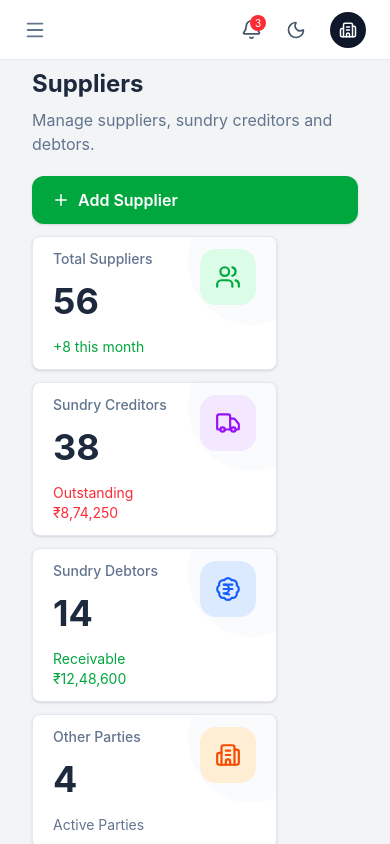
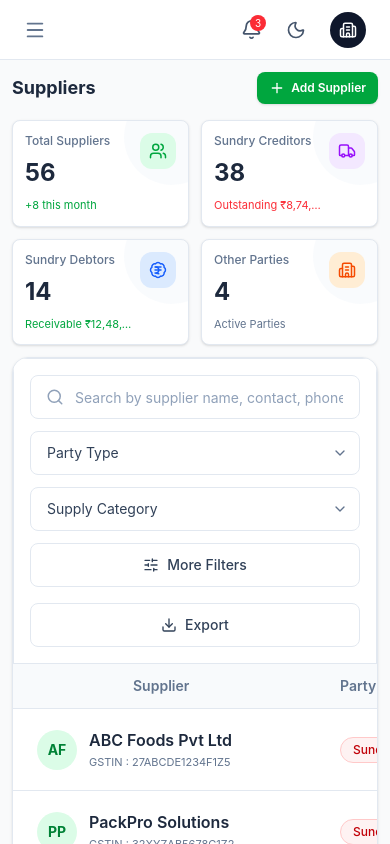
Before and after one commit to AljasMuthukadan/stockflow, a React (Vite) app in the folder client/: page /dashboard/suppliers in a window 390 px wide. Built offline with nearby package versions, Linux system fonts and the light colour scheme.

Commit message:
dashboard low stock ui responsive issue fixed

```diff
--- a/client/src/components/dashboard/LowStockTable.jsx
+++ b/client/src/components/dashboard/LowStockTable.jsx
@@ -52,12 +52,16 @@ const products = [
 
 export default function LowStockTable() {
   return (
-    <div className="flex h-[330px] min-h-0 flex-col overflow-hidden rounded-2xl border border-slate-200 bg-white shadow-sm">
+    <div className="flex h-full min-h-0 flex-col overflow-hidden rounded-xl border border-slate-200 bg-white">
 
-      {/* Header - Fixed */}
-      <div className="flex shrink-0 items-center justify-between border-b border-slate-100 bg-white px-5 py-3">
-        <div>
-          <h3 className="text-base font-semibold text-slate-900 sm:text-lg">
+      {/* ================================================= */}
+      {/* HEADER */}
+      {/* ================================================= */}
+
+      <div className="flex shrink-0 items-center justify-between border-b border-slate-100 px-4 py-3 sm:px-5">
+
+        <div className="min-w-0">
+          <h3 className="text-sm font-semibold text-slate-900 sm:text-base">
             Low Stock Alerts
           </h3>
 
@@ -66,45 +70,161 @@ export default function LowStockTable() {
           </p>
         </div>
 
-        <span className="rounded-full bg-red-50 px-3 py-1 text-xs font-medium text-red-600">
+        <span className="shrink-0 rounded-full bg-red-50 px-2.5 py-1 text-[11px] font-medium text-red-600 sm:px-3 sm:text-xs">
           {products.length} Alerts
         </span>
+
       </div>
 
-      {/* Table Area */}
-      <div className="min-h-0 flex-1 overflow-hidden">
 
-        {/* Horizontal scroll for smaller screens */}
-        <div className="h-full scrollbar-none overflow-x-auto">
+      {/* ================================================= */}
+      {/* MOBILE VIEW */}
+      {/* ================================================= */}
 
-          <table className="min-w-[760px] w-full text-sm">
+      <div className="min-h-0 flex-1 overflow-y-auto md:hidden">
 
-            {/* Table Header - Fixed */}
+        <div className="divide-y divide-slate-100">
+
+          {products.map((item) => (
+
+            <div
+              key={item.product}
+              className="px-4 py-3 transition hover:bg-slate-50"
+            >
+
+              {/* Top Row */}
+
+              <div className="flex items-start justify-between gap-3">
+
+                <div className="min-w-0">
+
+                  <h4 className="truncate text-sm font-semibold text-slate-800">
+                    {item.product}
+                  </h4>
+
+                  <p className="mt-0.5 truncate text-xs text-slate-400">
+                    {item.category}
+                  </p>
+
+                </div>
+
+                {/* Status */}
+
+                <span
+                  className={`shrink-0 rounded-full px-2 py-1 text-[10px] font-medium ${
+                    item.status === "Critical"
+                      ? "bg-red-100 text-red-600"
+                      : "bg-orange-100 text-orange-600"
+                  }`}
+                >
+                  {item.status}
+                </span>
+
+              </div>
+
+
+              {/* Stock Information */}
+
+              <div className="mt-3 flex items-center justify-between">
+
+                <div>
+                  <p className="text-[11px] text-slate-400">
+                    Current
+                  </p>
+
+                  <p
+                    className={`mt-0.5 text-sm font-semibold ${
+                      item.status === "Critical"
+                        ? "text-red-600"
+                        : "text-orange-600"
+                    }`}
+                  >
+                    {item.stock}
+                  </p>
+                </div>
+
+
+                <div className="text-right">
+
+                  <p className="text-[11px] text-slate-400">
+                    Minimum
+                  </p>
+
+                  <p className="mt-0.5 text-sm font-medium text-slate-600">
+                    {item.minimum}
+                  </p>
+
+                </div>
+
+              </div>
+
+
+              {/* Action */}
+
+              <button
+                type="button"
+                className="
+                  mt-3
+                  w-full
+                  rounded-lg
+                  border
+                  border-slate-200
+                  px-3
+                  py-2
+                  text-xs
+                  font-medium
+                  text-slate-700
+                  transition
+                  hover:bg-slate-100
+                "
+              >
+                Restock
+              </button>
+
+            </div>
+
+          ))}
+
+        </div>
+
+      </div>
+
+
+      {/* ================================================= */}
+      {/* TABLE VIEW - TABLET + DESKTOP */}
+      {/* ================================================= */}
+
+      <div className="hidden min-h-0 flex-1 overflow-auto md:block">
+
+        <table className="w-full min-w-[680px] text-sm">
+
+          {/* Table Header */}
+
           <thead className="sticky top-0 z-10 bg-slate-50">
 
             <tr className="border-b border-slate-100">
 
-                <th className="whitespace-nowrap px-5 py-3 text-left text-xs font-semibold text-slate-500">
+              <th className="whitespace-nowrap px-4 py-3 text-left text-xs font-semibold text-slate-500 lg:px-5">
                 Product
               </th>
 
-                <th className="whitespace-nowrap px-5 py-3 text-left text-xs font-semibold text-slate-500">
+              <th className="whitespace-nowrap px-4 py-3 text-left text-xs font-semibold text-slate-500 lg:px-5">
                 Category
               </th>
 
-                <th className="whitespace-nowrap px-5 py-3 text-left text-xs font-semibold text-slate-500">
+              <th className="whitespace-nowrap px-4 py-3 text-left text-xs font-semibold text-slate-500 lg:px-5">
                 Current Stock
               </th>
 
-                <th className="whitespace-nowrap px-5 py-3 text-left text-xs font-semibold text-slate-500">
+              <th className="whitespace-nowrap px-4 py-3 text-left text-xs font-semibold text-slate-500 lg:px-5">
                 Minimum Stock
               </th>
 
-                <th className="whitespace-nowrap px-5 py-3 text-left text-xs font-semibold text-slate-500">
+              <th className="whitespace-nowrap px-4 py-3 text-left text-xs font-semibold text-slate-500 lg:px-5">
                 Status
               </th>
 
-                <th className="whitespace-nowrap px-5 py-3 text-right text-xs font-semibold text-slate-500">
+              <th className="whitespace-nowrap px-4 py-3 text-right text-xs font-semibold text-slate-500 lg:px-5">
                 Action
               </th>
 
@@ -112,7 +232,9 @@ export default function LowStockTable() {
 
           </thead>
 
-            {/* ONLY BODY SCROLLS */}
+
+          {/* Table Body */}
+
           <tbody>
 
             {products.map((item) => (
@@ -124,21 +246,26 @@ export default function LowStockTable() {
 
                 {/* Product */}
 
-                  <td className="whitespace-nowrap px-5 py-3.5">
+                <td className="whitespace-nowrap px-4 py-3 lg:px-5 lg:py-3.5">
+
                   <span className="font-medium text-slate-800">
                     {item.product}
                   </span>
+
                 </td>
+
 
                 {/* Category */}
 
-                  <td className="whitespace-nowrap px-5 py-3.5 text-slate-500">
+                <td className="whitespace-nowrap px-4 py-3 text-slate-500 lg:px-5 lg:py-3.5">
                   {item.category}
                 </td>
 
+
                 {/* Current Stock */}
 
-                  <td className="whitespace-nowrap px-5 py-3.5">
+                <td className="whitespace-nowrap px-4 py-3 lg:px-5 lg:py-3.5">
+
                   <span
                     className={
                       item.status === "Critical"
@@ -148,20 +275,23 @@ export default function LowStockTable() {
                   >
                     {item.stock}
                   </span>
+
                 </td>
+
 
                 {/* Minimum Stock */}
 
-                  <td className="whitespace-nowrap px-5 py-3.5 text-slate-500">
+                <td className="whitespace-nowrap px-4 py-3 text-slate-500 lg:px-5 lg:py-3.5">
                   {item.minimum}
                 </td>
 
+
                 {/* Status */}
 
-                  <td className="whitespace-nowrap px-5 py-3.5">
+                <td className="whitespace-nowrap px-4 py-3 lg:px-5 lg:py-3.5">
 
                   <span
-                      className={`rounded-full px-3 py-1 text-xs font-medium ${
+                    className={`rounded-full px-2.5 py-1 text-xs font-medium ${
                       item.status === "Critical"
                         ? "bg-red-100 text-red-600"
                         : "bg-orange-100 text-orange-600"
@@ -172,9 +302,10 @@ export default function LowStockTable() {
 
                 </td>
 
+
                 {/* Action */}
 
-                  <td className="whitespace-nowrap px-5 py-3.5 text-right">
+                <td className="whitespace-nowrap px-4 py-3 text-right lg:px-5 lg:py-3.5">
 
                   <button
                     type="button"
@@ -182,13 +313,16 @@ export default function LowStockTable() {
                       rounded-lg
                       border
                       border-slate-200
-                        px-4
-                        py-2
-                        text-sm
+                      px-3
+                      py-1.5
+                      text-xs
                       font-medium
                       text-slate-700
                       transition
                       hover:bg-slate-100
+                      lg:px-4
+                      lg:py-2
+                      lg:text-sm
                     "
                   >
                     Restock
@@ -207,7 +341,5 @@ export default function LowStockTable() {
       </div>
 
     </div>
-
-    </div>
   );
 }
--- a/client/src/components/inventory/InventoryFilters.jsx
+++ b/client/src/components/inventory/InventoryFilters.jsx
@@ -8,7 +8,7 @@ import {
 
 const InventoryFilters = () => {
   return (
-    <div className="px-8">
+    <div className="px-3 sm:px-4 md:px-6 lg:px-8">
 
       <div className="w-full rounded-2xl border border-slate-200 bg-white p-4 shadow-sm">
 
--- a/client/src/components/inventory/InventoryTable.jsx
+++ b/client/src/components/inventory/InventoryTable.jsx
@@ -23,7 +23,7 @@ const badgeStyle = (status) => {
 
 export default function InventoryTable() {
   return (
-    <div className="mt-5 mb-5 px-8">
+    <div className="mt-5 mb-5 px-3 sm:px-4 md:px-6 lg:px-8">
 
       {/* Table Card */}
 
--- a/client/src/components/suppliers/SupplierHeader.jsx
+++ b/client/src/components/suppliers/SupplierHeader.jsx
@@ -4,46 +4,116 @@ import SupplierModal from "./add-supplier/SupplierModal";
 
 const SupplierHeader = () => {
   const [showModal, setShowModal] = useState(false);
+
   return (
     <>
-    <div className="flex flex-col gap-5 lg:flex-row lg:items-center lg:justify-between">
+      <div
+        className="
+          mb-4
+          flex
+          flex-row
+          items-center
+          justify-between
+          gap-3
 
-      <div>
+          sm:mb-5
+          sm:gap-4
+        "
+      >
+        {/* ========================= */}
+        {/* LEFT */}
+        {/* ========================= */}
 
-        <h1 className="text-2xl font-bold text-slate-800">
+        <div className="min-w-0 flex-1">
+
+          <h1
+            className="
+              truncate
+              text-lg
+              font-bold
+              text-slate-800
+
+              sm:text-xl
+
+              lg:text-2xl
+            "
+          >
             Suppliers
           </h1>
 
-        <p className="mt-2 text-slate-500">
+          <p
+            className="
+              mt-1
+              hidden
+              text-sm
+              text-slate-500
+
+              lg:block
+            "
+          >
             Manage suppliers, sundry creditors and debtors.
           </p>
 
         </div>
 
+
+        {/* ========================= */}
+        {/* RIGHT */}
+        {/* ========================= */}
+
         <button
+          type="button"
+          onClick={() => setShowModal(true)}
           className="
-        flex
+            inline-flex
+            shrink-0
             items-center
-        gap-2
-        rounded-xl
+            justify-center
+            gap-1.5
+            rounded-lg
             bg-green-600
-        hover:bg-green-700
-        px-5
-        py-3
+            px-3
+            py-2
+            text-xs
+            font-semibold
             text-white
-        font-semibold
             shadow-sm
             transition
+            hover:bg-green-700
+            active:scale-95
+
+            sm:gap-2
+            sm:rounded-xl
+            sm:px-4
+            sm:py-2.5
+            sm:text-sm
+
+            lg:px-5
+            lg:py-3
           "
-        onClick={() => setShowModal(true)}
         >
-        <Plus size={18} />
+          <Plus
+            size={16}
+            className="sm:h-[18px] sm:w-[18px]"
+          />
 
+          <span className="whitespace-nowrap">
             Add Supplier
+          </span>
+        </button>
 
-      </button>
       </div>
-      {showModal && (<SupplierModal onClose={() => setShowModal(false)} />)}
+
+
+      {/* ========================= */}
+      {/* MODAL */}
+      {/* ========================= */}
+
+      {showModal && (
+        <SupplierModal
+          onClose={() => setShowModal(false)}
+        />
+      )}
     </>
   );
 };
--- a/client/src/components/suppliers/SupplierStats.jsx
+++ b/client/src/components/suppliers/SupplierStats.jsx
@@ -61,14 +61,12 @@ const colors = {
 
 const SupplierStats = () => {
   return (
-    <div className="grid gap-3 w-full sm:grid-cols-2 xl:grid-cols-4">
+    <div className="grid w-full grid-cols-2 gap-3 lg:grid-cols-4">
 
       {stats.map((item) => {
-
         const Icon = item.icon;
 
         return (
-
           <div
             key={item.title}
             className="
@@ -79,13 +77,17 @@ const SupplierStats = () => {
               border
               border-slate-200
               bg-white
+              px-3
               py-3
-            px-5
               shadow-sm
               transition-all
               duration-300
               hover:-translate-y-1
-            hover:shadow-xl
+              hover:shadow-md
+              sm:px-4
+              sm:py-4
+              lg:px-5
+              lg:py-3
             "
           >
 
@@ -94,58 +96,89 @@ const SupplierStats = () => {
             <div
               className="
                 absolute
-              -right-10
-              -top-10
-              h-32
-              w-32
+                -right-8
+                -top-8
+                h-24
+                w-24
                 rounded-full
                 bg-slate-100/40
                 transition
                 group-hover:scale-110
+                sm:-right-10
+                sm:-top-10
+                sm:h-28
+                sm:w-28
+                lg:h-32
+                lg:w-32
               "
             />
 
-            <div className="relative flex items-start justify-between">
+            {/* Content */}
 
-              <div>
+            <div className="relative flex items-start justify-between gap-2">
 
-                <p className="text-sm font-medium text-slate-500">
+              {/* Text */}
+
+              <div className="min-w-0">
+
+                <p className="truncate text-xs font-medium text-slate-500 sm:text-sm">
                   {item.title}
                 </p>
 
-                <h2 className="mt-3 text-4xl font-bold text-slate-800">
+                <h2 className="mt-2 text-2xl font-bold text-slate-800 sm:mt-3 sm:text-3xl lg:text-4xl">
                   {item.value}
                 </h2>
 
-                <p className={`mt-4 text-sm ${colors[item.color].text}`}>
+                <p
+                  className={`
+                    mt-2
+                    truncate
+                    text-[11px]
+                    sm:mt-3
+                    sm:text-xs
+                    lg:mt-4
+                    lg:text-sm
+                    ${colors[item.color].text}
+                  `}
+                >
                   {item.sub}
                 </p>
 
               </div>
 
+              {/* Icon */}
+
               <div
                 className={`
                   flex
-                h-14
-                w-14
+                  h-9
+                  w-9
+                  shrink-0
                   items-center
                   justify-center
-                rounded-2xl
+                  rounded-xl
+                  sm:h-11
+                  sm:w-11
+                  lg:h-14
+                  lg:w-14
+                  lg:rounded-2xl
                   ${colors[item.color].bg}
                 `}
               >
                 <Icon
-                  size={26}
-                  className={colors[item.color].icon}
+                  size={18}
+                  className={`
+                    ${colors[item.color].icon}
+                    sm:size-[20px]
+                    lg:size-[26px]
+                  `}
                 />
               </div>
 
             </div>
 
           </div>
-
         );
-
       })}
 
     </div>
--- a/client/src/pages/SuppliersPage.jsx
+++ b/client/src/pages/SuppliersPage.jsx
@@ -5,22 +5,53 @@ import SupplierProfile from "../components/suppliers/SupplierProfile";
 
 const SuppliersPage = () => {
   return (
-    <div className="space-y-3  px-8 pt-2">
+    <div className="min-h-full bg-gray-50 px-3 py-3 sm:px-4 md:px-5 lg:px-6">
+
+      {/* ========================= */}
+      {/* PAGE HEADER */}
+      {/* ========================= */}
 
       <SupplierHeader />
-     {/* Left Section */}
-     <div className="flex flex-col gap-3 lg:flex-row">
-     <div className="flex w-[75%] flex-1 flex-col  gap-3 ">
-        <div className="flex flex-row">
+
+      {/* ========================= */}
+      {/* MAIN CONTENT */}
+      {/* ========================= */}
+
+      <div className="mt-3 grid grid-cols-1 gap-3 xl:grid-cols-[minmax(0,3fr)_minmax(280px,1fr)]">
+
+        {/* ========================= */}
+        {/* LEFT SECTION */}
+        {/* ========================= */}
+
+        <div className="flex min-w-0 flex-col gap-3">
+
+          {/* Supplier Statistics */}
+
+          <div className="min-w-0">
             <SupplierStats />
           </div>
+
+          {/* Supplier Table */}
+
+          <div className="min-w-0">
             <SupplierTable />
           </div>
-    {/* Right Section */}
-    <div className="flex w-[25%] flex-1 flex-col  gap-3 lg:flex-row">
+
+        </div>
+
+
+        {/* ========================= */}
+        {/* RIGHT SECTION */}
+        {/* ========================= */}
+
+        <div className="min-w-0">
+
           <SupplierProfile />
+
         </div>
+
       </div>
+
     </div>
   );
 };
```
Lines whose indentation alone changed are shown as unchanged.
